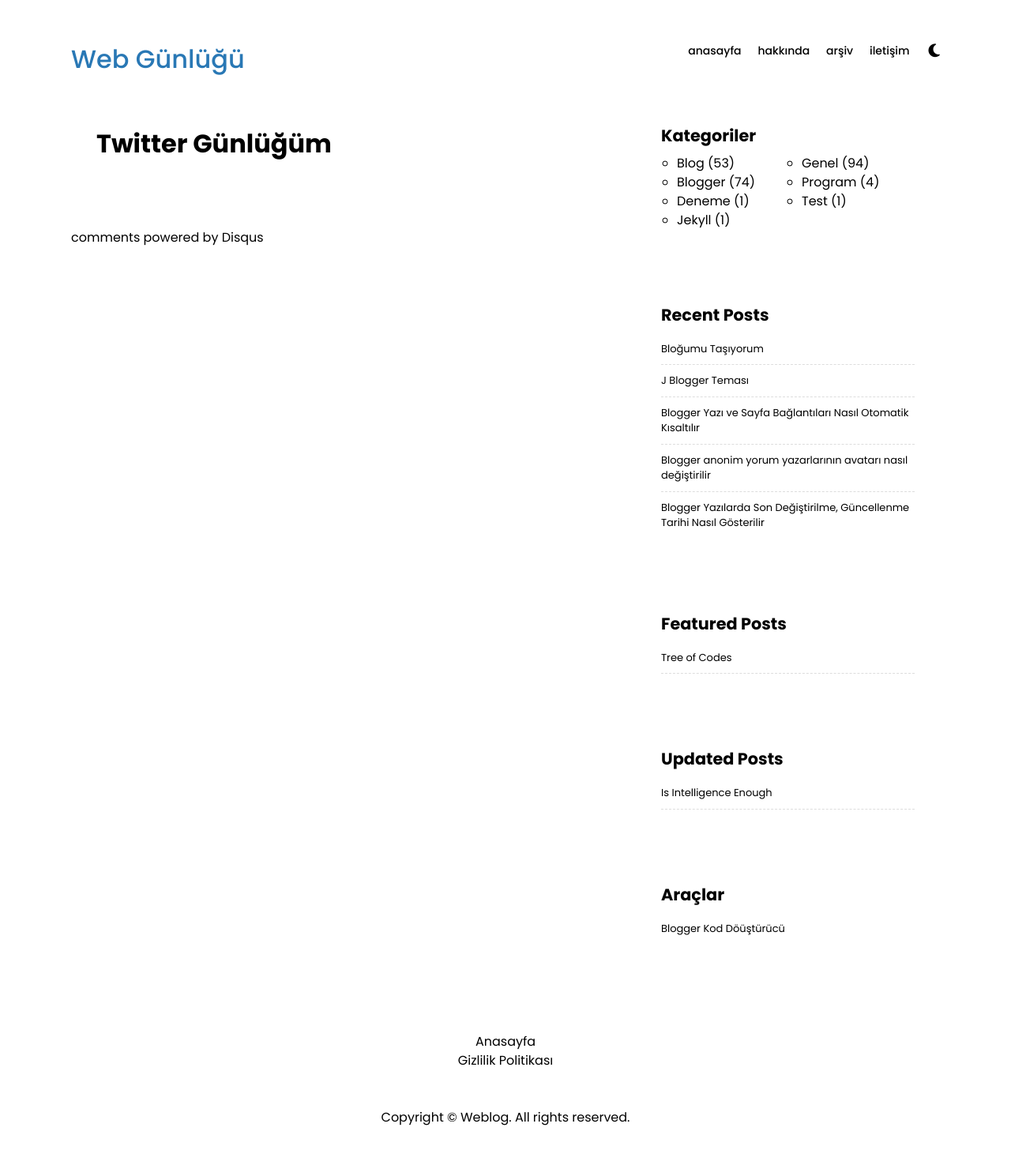
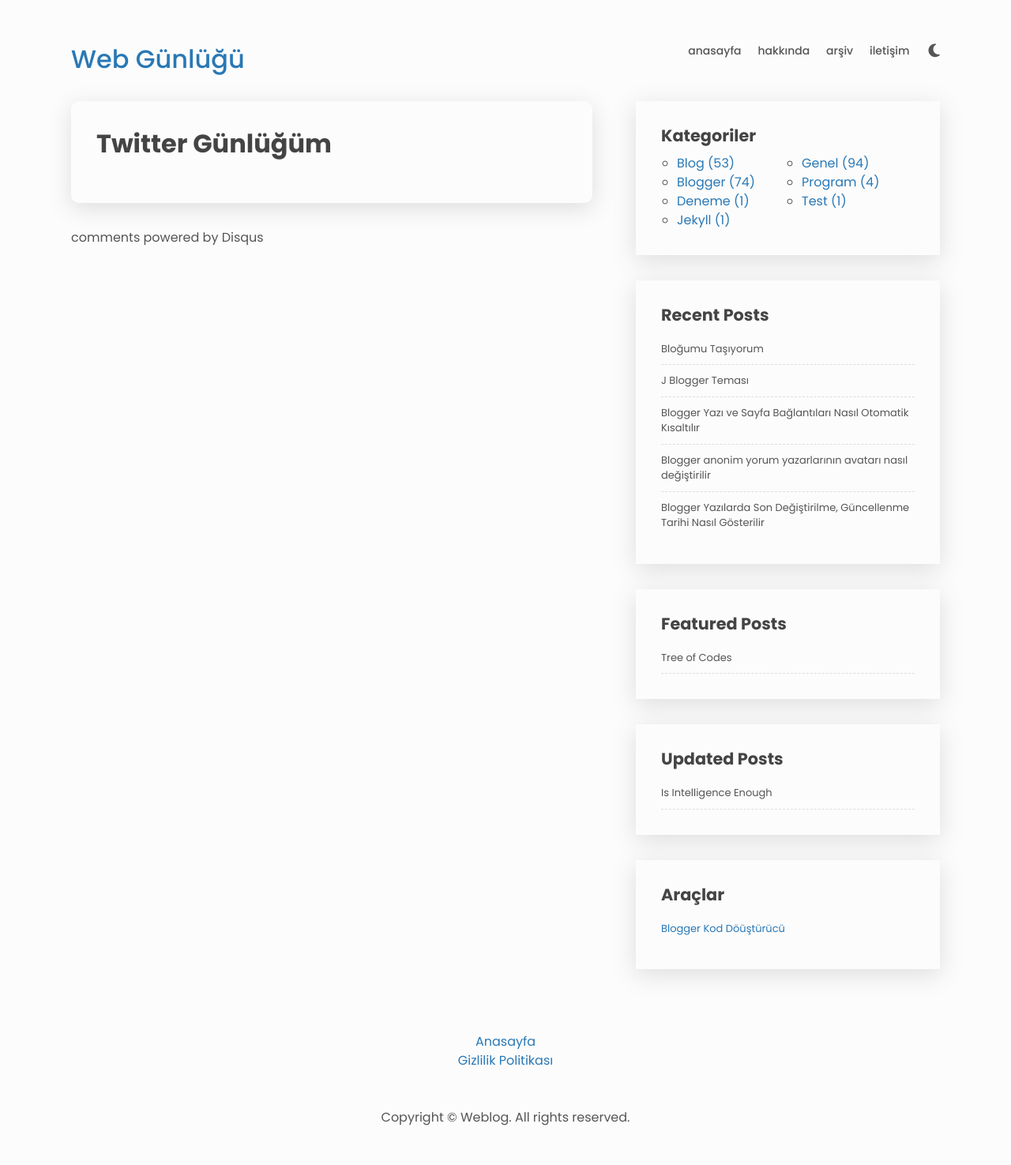
Before and after one commit to zaferzent/zaferzent.github.io, a Jekyll site: the page built from p/twitter-gunlugum.html, in a window 1280 px wide. Shown: the whole page at 79% size. Built offline with Jekyll 4.4.1, drawn with Linux system fonts in a browser that asks for light colours; nearby versions of some CDN libraries; comment, search, counter and statistics services are not loaded.

Commit message:
Add files via upload

```diff
--- a/_layouts/index1.html
+++ b/_layouts/index1.html
@@ -3,7 +3,6 @@
 <head>
 <meta charset="utf-8">
 <meta content='width=device-width, initial-scale=1' name='viewport'/>
-<title>{{ page.title }} - {{site.title}}</title>
 {% seo %}
 <link href="{{ site.baseurl }}/assets/css/style1.css" rel="stylesheet">
 {% if jekyll.environment == "production" %}
@@ -17,10 +16,10 @@ gtag('config', '{{site.ganalytics}}');
 </script>
 {% endif %}
 </head>
-<body class='{{ layout }}' id='top'>
+<body class='light' id='top'>
 
 <header class='header center'>
-<h1 style=''><a class='link' href='/affiliates-jekyll-theme/' style='font-size: 2rem; color:#2978b5; font-weight:500'>Web Günlüğü</a></h1>
+<h1 style=''><a class='link' href='/' style='font-size: 2rem; color:#2978b5; font-weight:500'>Web Günlüğü</a></h1>
 <nav class='nav center'>
 <ul class='nav__list center'>
   {% for item in site.data.menus.topmenu %}
```
